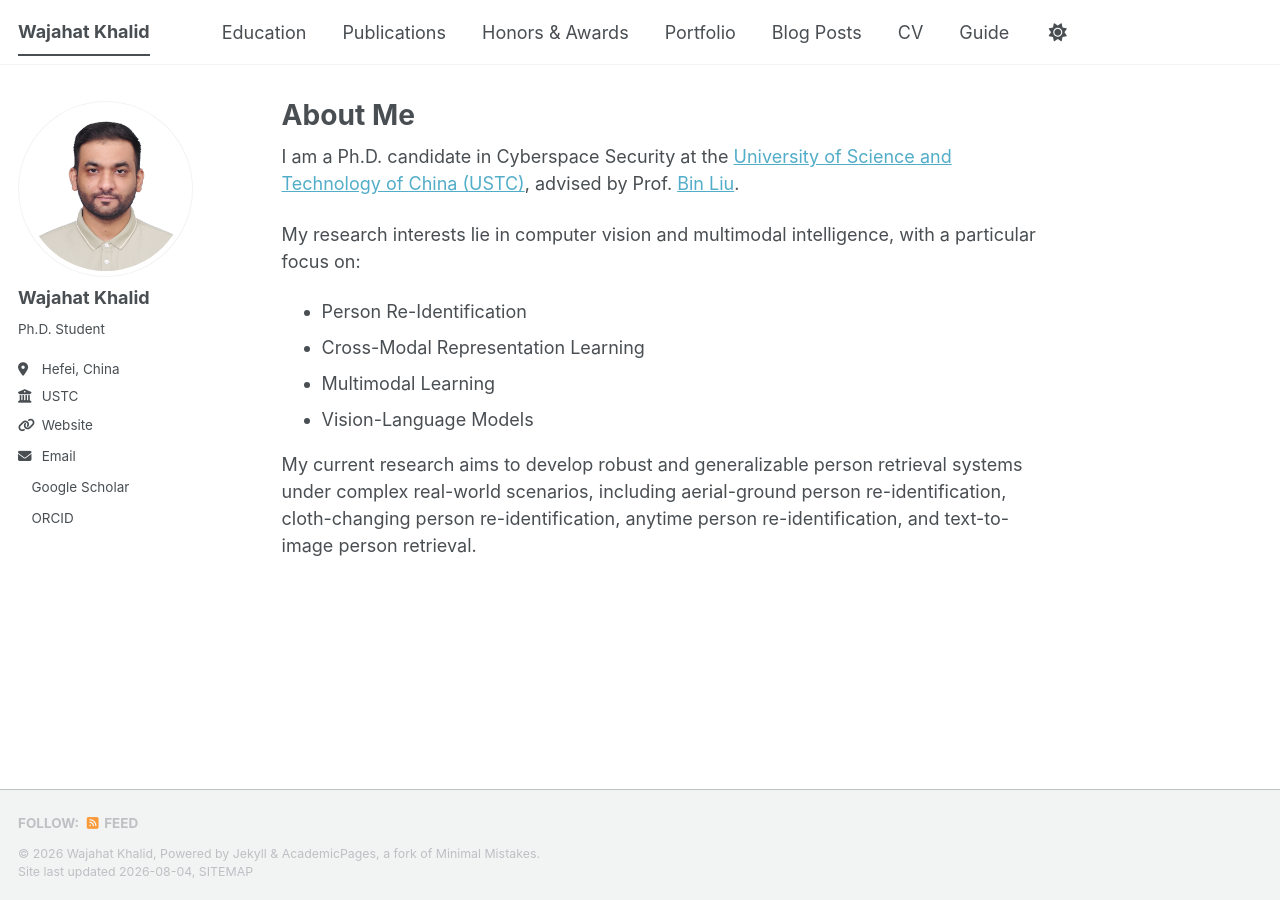
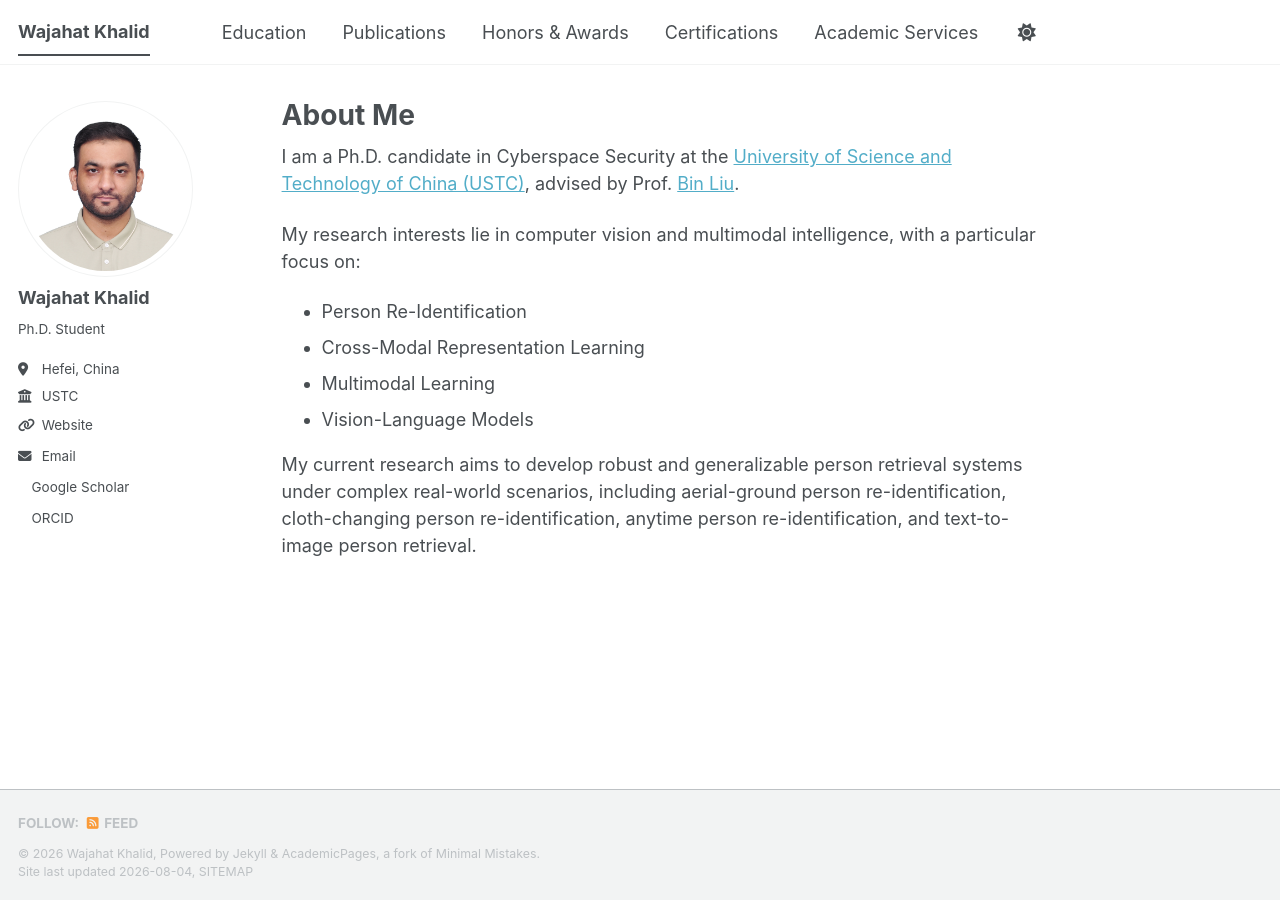
Before and after one commit to Mr-WajahatKhalid/Mr-WajahatKhalid.github.io, a Jekyll site: the page built from _pages/about.md, in a window 1280 px wide. Built offline with Jekyll 4.4.1, drawn with Linux system fonts in a browser that asks for light colours; a style sheet for code colours, icons or effects is not loaded.

Commit message:
Update navigation.yml

```diff
--- a/_data/navigation.yml
+++ b/_data/navigation.yml
@@ -17,17 +17,12 @@ main:
   - title: "Honors & Awards"
     url: /honors/
 
-  - title: "Portfolio"
-    url: /portfolio/
+  - title: "Certifications"
+    url: /certifications/
 
-  - title: "Blog Posts"
-    url: /year-archive/
+  - title: "Academic Services"
+    url: /services/
 
-  - title: "CV"
-    url: /cv/
 
   # - title: "CV"
   #   url: /cv-json/
-
-  - title: "Guide"
-    url: /markdown/
```
